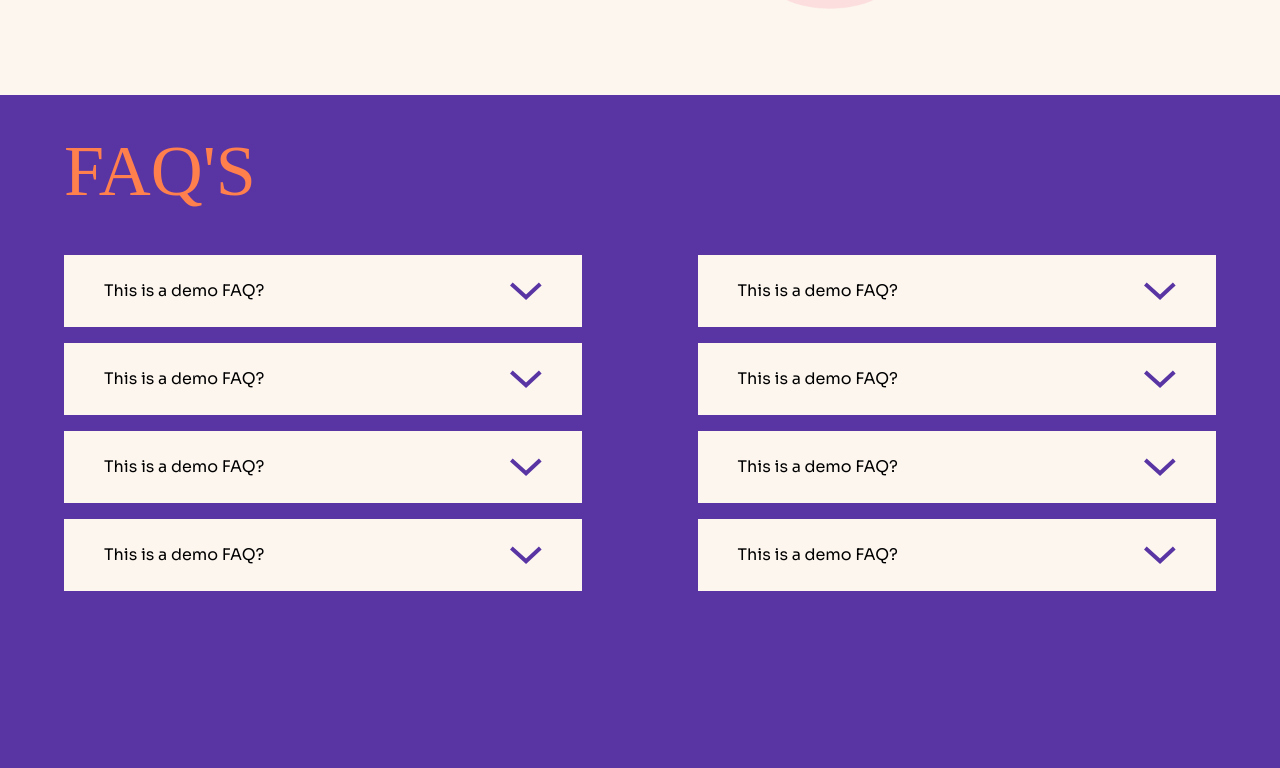
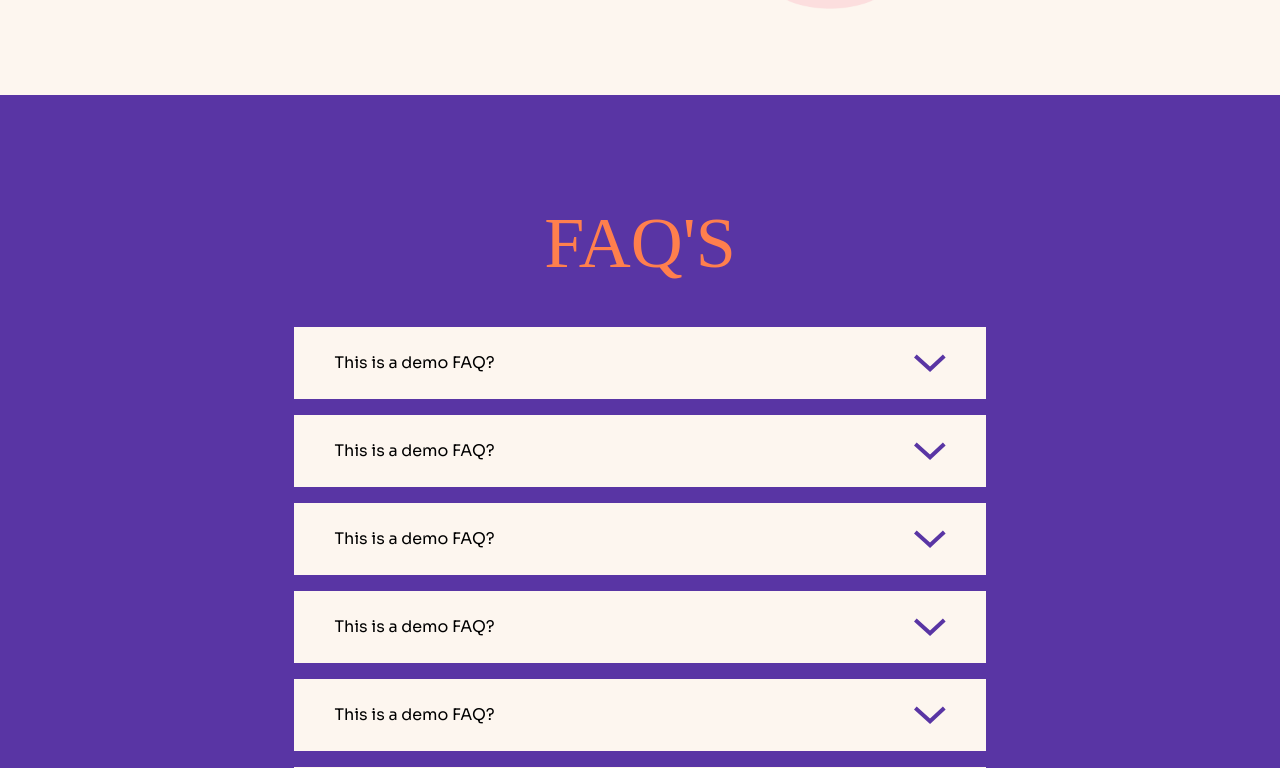
Before and after one commit to pranjaltimsina/WT22, a React (Create React App) app: page / in a window 1280 px wide. Shown: the part 2252-3020 px from the top of the page. Built offline with nearby package versions, Linux system fonts and the light colour scheme; a web font is replaced by a local one.

Commit message:
feat: changed faq for large screens

```diff
--- a/src/FAQs/FAQ.jsx
+++ b/src/FAQs/FAQ.jsx
@@ -7,7 +7,7 @@ const FAQ = ({question , answer}) => {
 
 
   return (
-    <div className='bg-[#fdf6ef] w-[80%] md:w-[45%] h-max flex flex-col justify-between duration-500 my-2'>
+    <div className='bg-[#fdf6ef] w-[80%] md:w-[45%] lg:w-[55%] xl:w-[60%] h-max flex flex-col justify-between duration-500 my-2'>
       <div className='px-10 py-6 flex flex-row justify-between'>
         <span className='font-Sora'>{question}</span>
         <img onClick={() => setExpand((current) => !current)} src={expand ? downArrow : upArrow} alt='.' />
--- a/src/FAQs/FAQs.jsx
+++ b/src/FAQs/FAQs.jsx
@@ -2,9 +2,9 @@ import FAQ from "./FAQ"
 
 const FAQs = ({ myRef }) => {
   return (
-    <section ref={myRef} className="w-full h-max md:h-screen bg-[#5935a4] py-10 md:px-16 overflow-hidden">
-      <h3 className='w-full text-center sm:text-left text-[#ff7f4d] font-DelaGothic text-5xl md:text-7xl px-10 md:px-0'>FAQ'S</h3>
-      <div className='flex flex-col md:flex-row md:flex-wrap md:justify-between items-center py-10 md:px-0'>
+    <section ref={myRef} className="w-full h-max  bg-[#5935a4] py-10 md:px-16 md:py-28 overflow-hidden">
+      <h3 className='w-full text-center  text-[#ff7f4d] font-DelaGothic text-5xl md:text-7xl px-10 md:px-0'>FAQ'S</h3>
+      <div className='flex flex-col items-center py-10 md:px-0'>
         <FAQ question='This is a demo FAQ?' answer='No, one does not need to be online for the entire duration. You can develop the application on your local system based on the given themes and then submit it on HackerEarth, on the specific challenge page.'/>
         <FAQ question='This is a demo FAQ?' answer='No, one does not need to be online for the entire duration. You can develop the application on your local system based on the given themes and then submit it on HackerEarth, on the specific challenge page.'/>
         <FAQ question='This is a demo FAQ?' answer='No, one does not need to be online for the entire duration. You can develop the application on your local system based on the given themes and then submit it on HackerEarth, on the specific challenge page.'/>
```
